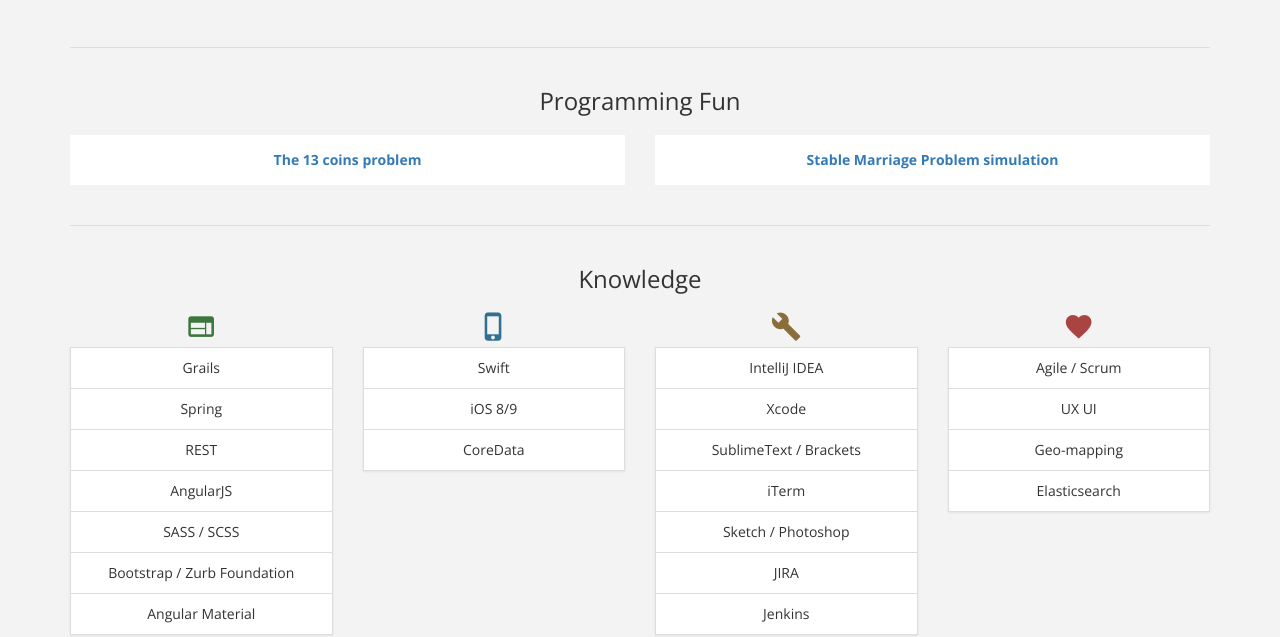
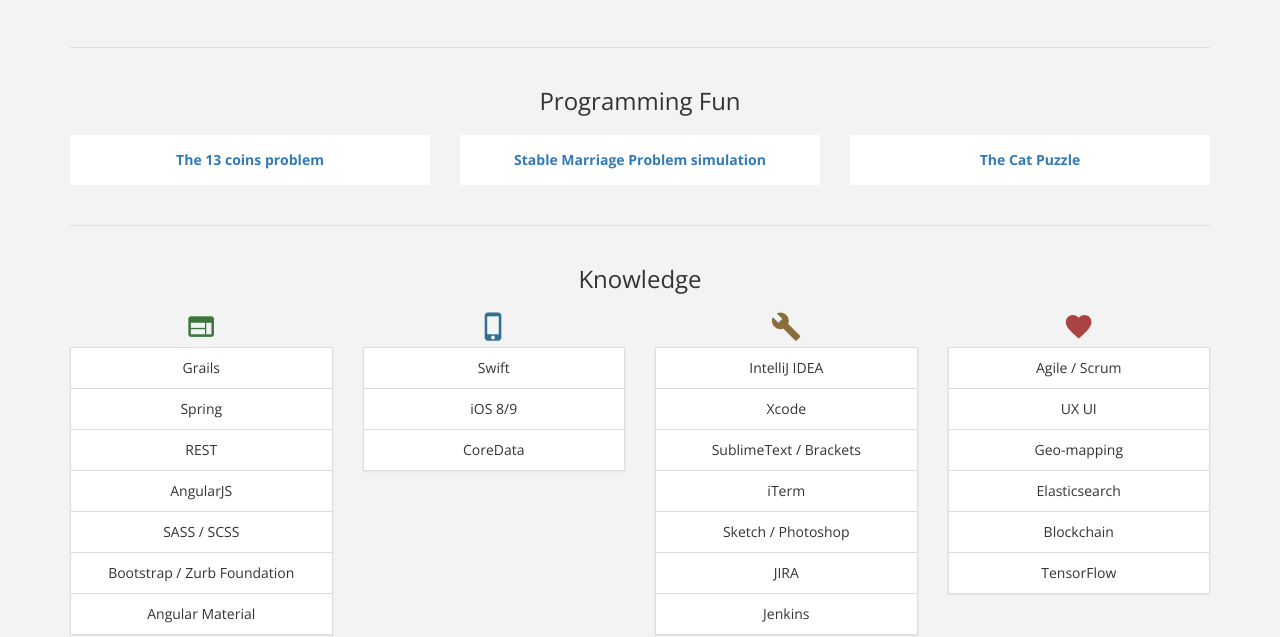
Before and after one commit to dtrang/dtrang.github.io, a plain HTML site: page index.html in a window 1280 px wide. Shown: the part 329-966 px from the top of the page. Drawn offline with nearby package versions, Linux system fonts and the light colour scheme.

Commit message:
more stuff

```diff
--- a/index.html
+++ b/index.html
@@ -118,14 +118,19 @@
   <h3 class="text-center">Programming Fun</h3>
 
   <div class="row">
-    <div class="col-sm-6">
+    <div class="col-sm-4">
       <a class="box-link" href="t3coins" target="_blank">
         The 13 coins problem
       </a>
     </div>
-    <div class="col-sm-6">
+    <div class="col-sm-4">
       <a class="box-link" href="smp" target="_blank">
         Stable Marriage Problem simulation
+      </a>
+    </div>
+    <div class="col-sm-4">
+      <a class="box-link" href="cat_puzzle" target="_blank">
+        The Cat Puzzle
       </a>
     </div>
   </div>
@@ -174,6 +179,8 @@
         <li class="list-group-item">UX UI</li>
         <li class="list-group-item">Geo-mapping</li>
         <li class="list-group-item">Elasticsearch</li>
+        <li class="list-group-item">Blockchain</li>
+        <li class="list-group-item">TensorFlow</li>
       </ul>
     </div>
   </div>
```
